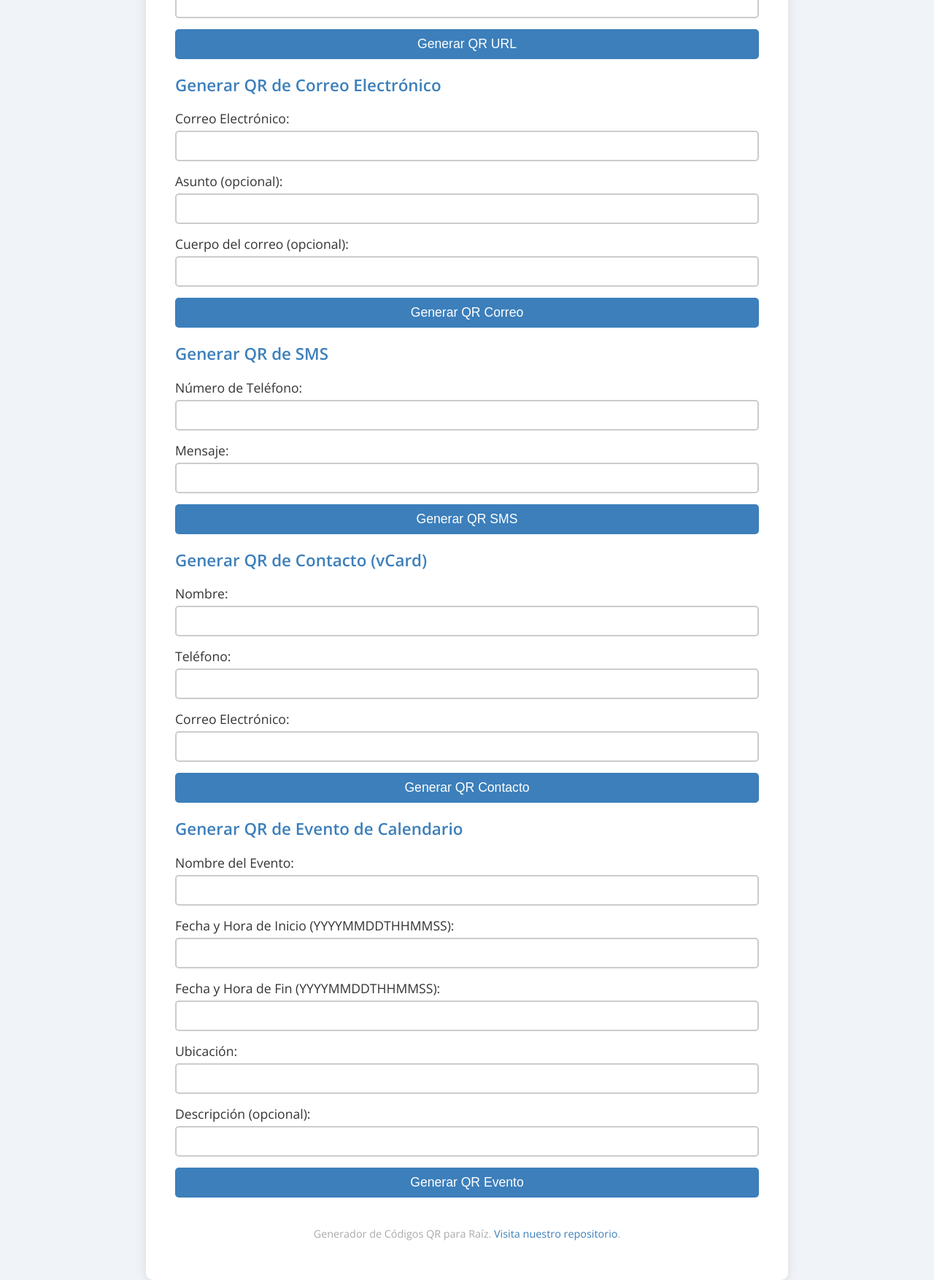
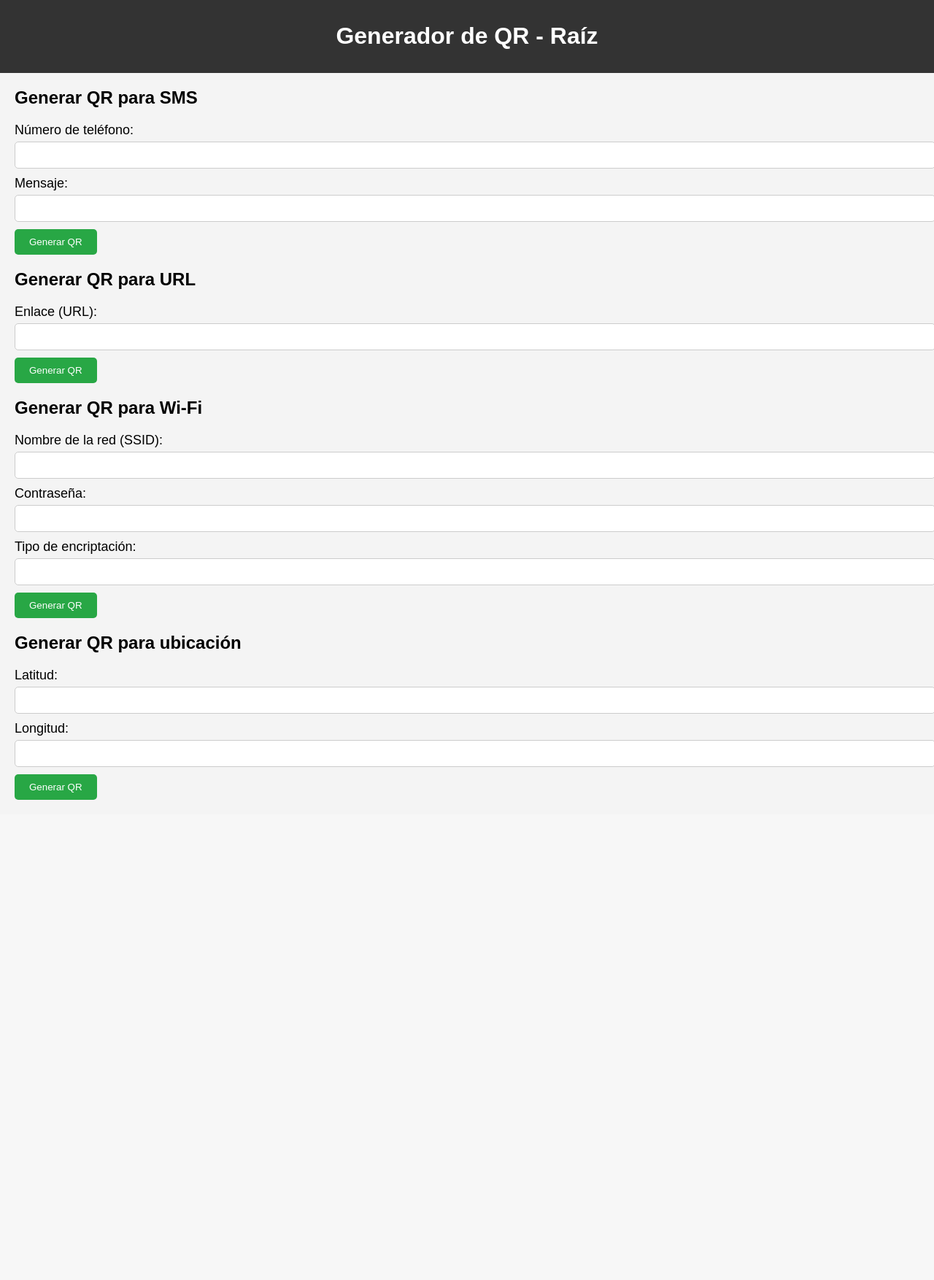
Before and after one commit to kciqe2006/qr_raiz1, a Flask app: page / in a window 1280 px wide. Shown: the whole page at 73% size. After the commit the page ends 1096 px from the top, so only its background shows below. Run offline with Flask 3, Linux system fonts and the light colour scheme.

Commit message:
Update index.html

```diff
--- a/templates/index.html
+++ b/templates/index.html
@@ -3,192 +3,106 @@
 <head>
     <meta charset="UTF-8">
     <meta name="viewport" content="width=device-width, initial-scale=1.0">
-    <title>Generador de Códigos QR - Raíz</title>
-    <link href="https://fonts.googleapis.com/css2?family=Open+Sans:wght@400;600&display=swap" rel="stylesheet">
+    <title>Generador de QR - Raíz</title>
     <style>
         body {
-            font-family: 'Open Sans', sans-serif;
-            background-color: #f0f4f8;
+            font-family: Arial, sans-serif;
+            background-color: #f4f4f4;
             margin: 0;
             padding: 0;
-            display: flex;
-            justify-content: center;
-            align-items: center;
-            height: 100vh;
-            color: #333;
         }
-
-        .container {
-            background-color: #fff;
-            border-radius: 10px;
-            padding: 40px;
-            width: 100%;
-            max-width: 800px;
-            box-shadow: 0 2px 15px rgba(0, 0, 0, 0.1);
+        header {
+            background-color: #333;
+            color: #fff;
+            text-align: center;
+            padding: 10px 0;
         }
-
-        h1 {
-            text-align: center;
-            color: #3c7fbb;
-            font-weight: 600;
+        main {
+            margin: 20px;
         }
-
-        h2 {
-            color: #3c7fbb;
-            font-size: 1.4em;
-            margin-top: 20px;
-        }
-
         form {
-            display: flex;
-            flex-direction: column;
             margin-bottom: 20px;
         }
-
         label {
-            font-size: 1.1em;
+            font-size: 18px;
+            display: block;
             margin-bottom: 5px;
         }
-
-        input[type="text"] {
+        input[type="text"], input[type="password"], input[type="url"], input[type="number"] {
+            width: 100%;
             padding: 10px;
-            border: 2px solid #ccc;
+            margin-bottom: 10px;
+            border: 1px solid #ccc;
             border-radius: 5px;
-            font-size: 1em;
-            margin-bottom: 15px;
         }
-
-        input[type="submit"] {
-            background-color: #3c7fbb;
-            color: white;
+        button {
+            padding: 10px 20px;
+            background-color: #28a745;
+            color: #fff;
             border: none;
-            padding: 10px;
-            font-size: 1.1em;
+            border-radius: 5px;
             cursor: pointer;
-            border-radius: 5px;
-            transition: background-color 0.3s;
         }
-
-        input[type="submit"]:hover {
-            background-color: #336fa0;
+        button:hover {
+            background-color: #218838;
         }
-
-        .form-container {
-            margin-top: 30px;
-        }
-
-        .qr-container {
-            text-align: center;
-        }
-
-        .qr-container img {
+        .qr-image {
             margin-top: 20px;
-            max-width: 200px;
-        }
-
-        footer {
-            margin-top: 40px;
-            text-align: center;
-            font-size: 0.9em;
-            color: #aaa;
-        }
-
-        footer a {
-            color: #3c7fbb;
-            text-decoration: none;
+            display: block;
+            max-width: 100%;
+            height: auto;
         }
     </style>
 </head>
 <body>
-    <div class="container">
-        <h1>Generador de Códigos QR - Raíz</h1>
-        <p style="text-align:center; font-size: 1.2em;">Genera códigos QR para WiFi, videos, geolocalización, enlaces, y más.</p>
+    <header>
+        <h1>Generador de QR - Raíz</h1>
+    </header>
 
-        <div class="form-container">
-            <h2>Generar QR de WiFi</h2>
-            <form action="/generate_wifi_qr" method="POST">
-                <label for="ssid">SSID (nombre de la red):</label>
-                <input type="text" name="ssid" id="ssid" required>
-                <label for="password">Contraseña:</label>
-                <input type="text" name="password" id="password" required>
-                <input type="submit" value="Generar QR WiFi">
-            </form>
+    <main>
+        <h2>Generar QR para SMS</h2>
+        <form action="/generate_sms_qr" method="POST">
+            <label for="phone_number">Número de teléfono:</label>
+            <input type="text" id="phone_number" name="phone_number" required>
 
-            <h2>Generar QR de Video</h2>
-            <form action="/generate_video_qr" method="POST">
-                <label for="video_url">URL del Video:</label>
-                <input type="text" name="video_url" id="video_url" required>
-                <input type="submit" value="Generar QR Video">
-            </form>
+            <label for="message">Mensaje:</label>
+            <input type="text" id="message" name="message" required>
 
-            <h2>Generar QR de Texto</h2>
-            <form action="/generate_text_qr" method="POST">
-                <label for="text">Texto:</label>
-                <input type="text" name="text" id="text" required>
-                <input type="submit" value="Generar QR Texto">
-            </form>
+            <button type="submit">Generar QR</button>
+        </form>
 
-            <h2>Generar QR de URL</h2>
-            <form action="/generate_url_qr" method="POST">
-                <label for="url">URL:</label>
-                <input type="text" name="url" id="url" required>
-                <input type="submit" value="Generar QR URL">
-            </form>
+        <h2>Generar QR para URL</h2>
+        <form action="/generate_url_qr" method="POST">
+            <label for="url">Enlace (URL):</label>
+            <input type="url" id="url" name="url" required>
 
-            <h2>Generar QR de Correo Electrónico</h2>
-            <form action="/generate_email_qr" method="POST">
-                <label for="email">Correo Electrónico:</label>
-                <input type="text" name="email" id="email" required>
-                <label for="subject">Asunto (opcional):</label>
-                <input type="text" name="subject" id="subject">
-                <label for="body">Cuerpo del correo (opcional):</label>
-                <input type="text" name="body" id="body">
-                <input type="submit" value="Generar QR Correo">
-            </form>
+            <button type="submit">Generar QR</button>
+        </form>
 
-            <h2>Generar QR de SMS</h2>
-            <form action="/generate_sms_qr" method="POST">
-                <label for="phone_number">Número de Teléfono:</label>
-                <input type="text" name="phone_number" id="phone_number" required>
-                <label for="message">Mensaje:</label>
-                <input type="text" name="message" id="message" required>
-                <input type="submit" value="Generar QR SMS">
-            </form>
+        <h2>Generar QR para Wi-Fi</h2>
+        <form action="/generate_wifi_qr" method="POST">
+            <label for="ssid">Nombre de la red (SSID):</label>
+            <input type="text" id="ssid" name="ssid" required>
 
-            <h2>Generar QR de Contacto (vCard)</h2>
-            <form action="/generate_vcard_qr" method="POST">
-                <label for="name">Nombre:</label>
-                <input type="text" name="name" id="name" required>
-                <label for="phone">Teléfono:</label>
-                <input type="text" name="phone" id="phone" required>
-                <label for="email">Correo Electrónico:</label>
-                <input type="text" name="email" id="email" required>
-                <input type="submit" value="Generar QR Contacto">
-            </form>
+            <label for="password">Contraseña:</label>
+            <input type="password" id="password" name="password" required>
 
-            <h2>Generar QR de Evento de Calendario</h2>
-            <form action="/generate_event_qr" method="POST">
-                <label for="event_name">Nombre del Evento:</label>
-                <input type="text" name="event_name" id="event_name" required>
-                <label for="start_time">Fecha y Hora de Inicio (YYYYMMDDTHHMMSS):</label>
-                <input type="text" name="start_time" id="start_time" required>
-                <label for="end_time">Fecha y Hora de Fin (YYYYMMDDTHHMMSS):</label>
-                <input type="text" name="end_time" id="end_time" required>
-                <label for="location">Ubicación:</label>
-                <input type="text" name="location" id="location" required>
-                <label for="description">Descripción (opcional):</label>
-                <input type="text" name="description" id="description">
-                <input type="submit" value="Generar QR Evento">
-            </form>
-        </div>
+            <label for="encryption">Tipo de encriptación:</label>
+            <input type="text" id="encryption" name="encryption" required>
 
-        <div class="qr-container">
-            <!-- Aquí se mostrarían los QR generados -->
-        </div>
+            <button type="submit">Generar QR</button>
+        </form>
 
-        <footer>
-            <p>Generador de Códigos QR para Raíz. <a href="https://github.com/kciqe2006/qr_raiz" target="_blank">Visita nuestro repositorio</a>.</p>
-        </footer>
-    </div>
+        <h2>Generar QR para ubicación</h2>
+        <form action="/generate_location_qr" method="POST">
+            <label for="latitude">Latitud:</label>
+            <input type="number" id="latitude" name="latitude" step="any" required>
+
+            <label for="longitude">Longitud:</label>
+            <input type="number" id="longitude" name="longitude" step="any" required>
+
+            <button type="submit">Generar QR</button>
+        </form>
+    </main>
 </body>
 </html>
```
